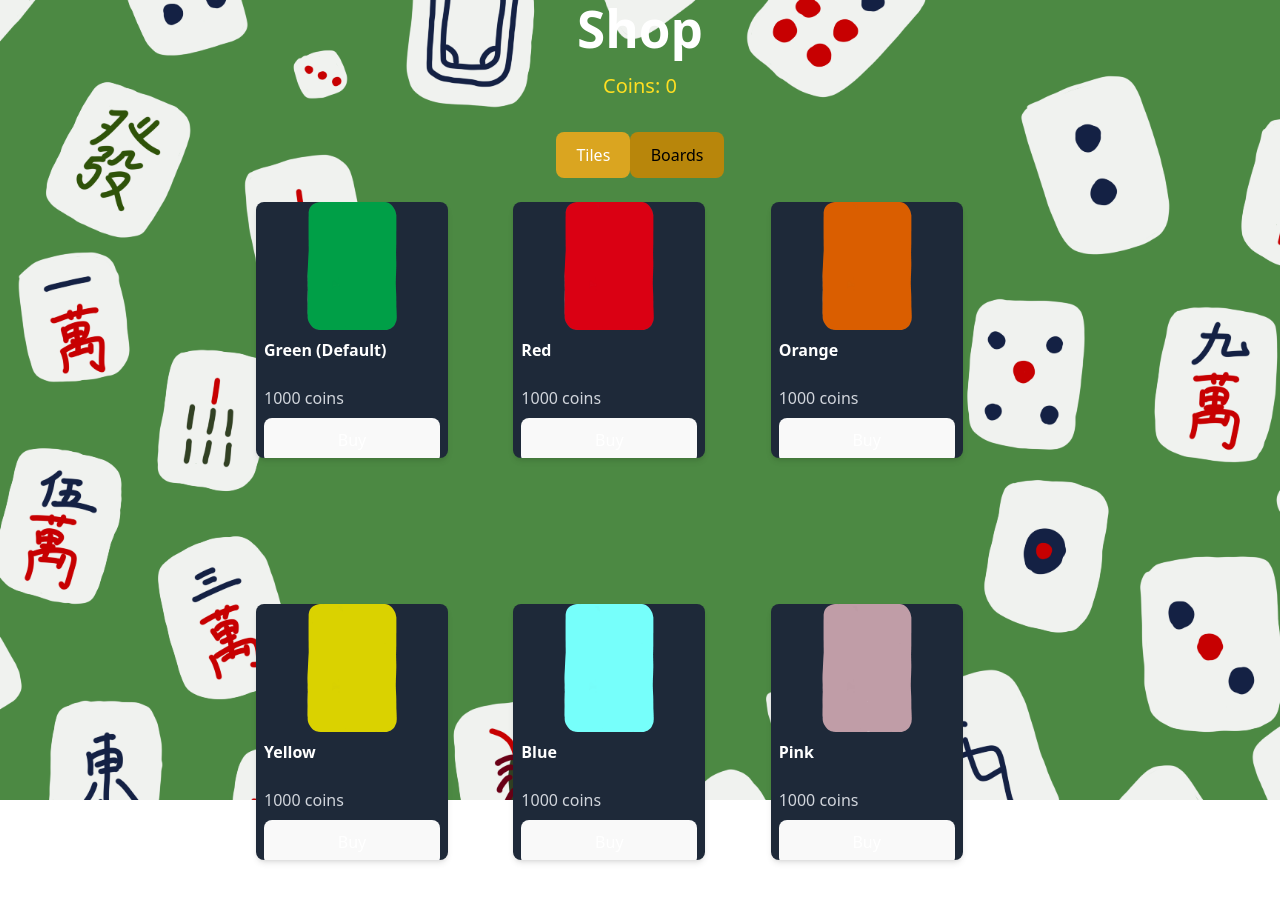
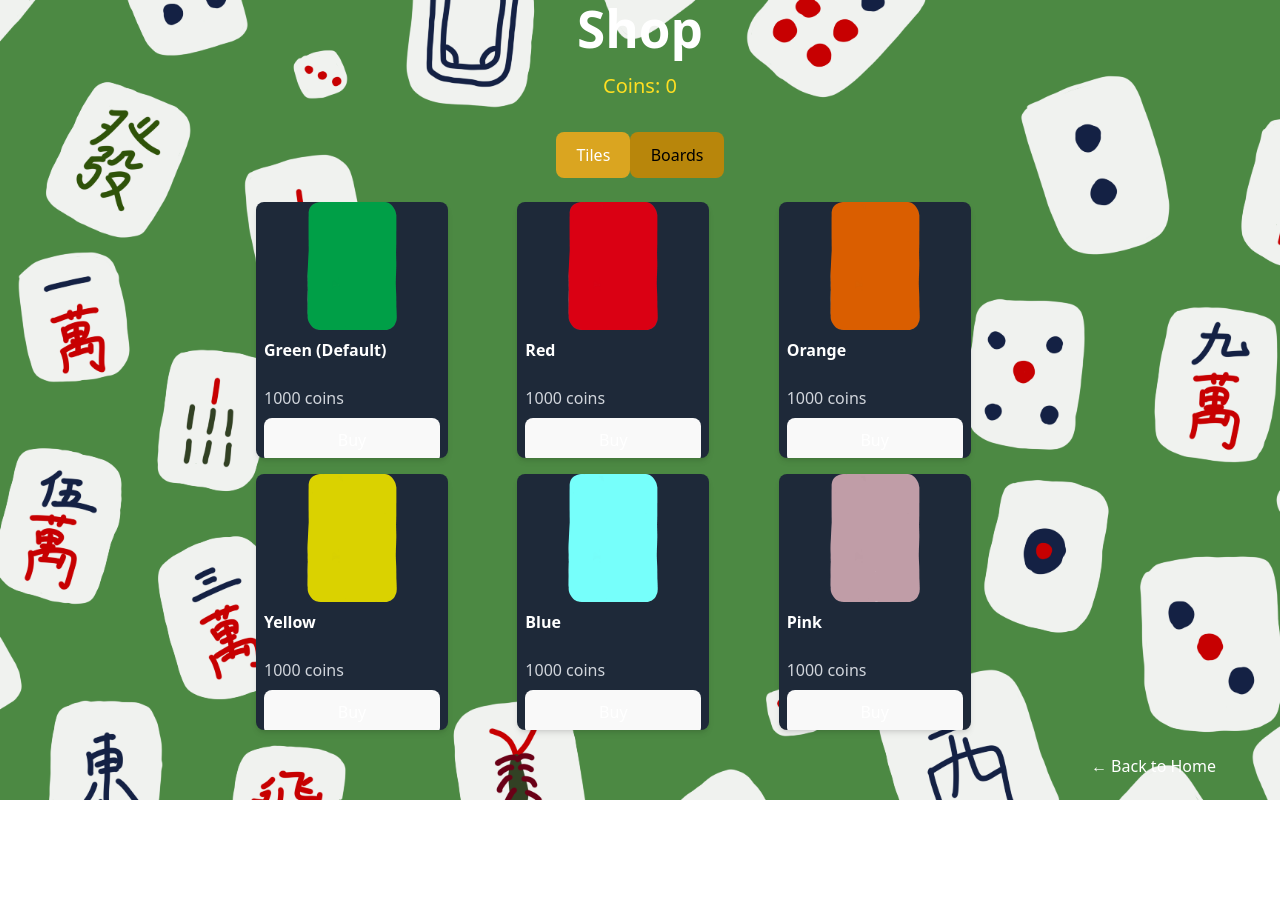
Before and after one commit to noellethen/mahjong.io, a React (Vite) app in the folder frontend/: page /shop in a window 1280 px wide. Shown: the top 902 px of the page. After the commit the page ends 800 px from the top, so only its background shows below. Built offline with nearby package versions, Linux system fonts and the light colour scheme; no server answers.

Commit message:
card changes

```diff
--- a/frontend/src/components/Shop.tsx
+++ b/frontend/src/components/Shop.tsx
@@ -113,7 +113,7 @@ const ShopItem: React.FC<ShopItemProps> = ({ item, onBuySuccess, owned }) => {
               : loading
               ? 'bg-gray-500 cursor-not-allowed'
               : 'bg-blue-600 hover:bg-blue-700'
-          } text-white font-medium py-1 px-3 rounded`}
+          } text-white font-medium py-2 px-3 rounded`}
           onClick={handleBuy}
           disabled={loading || owned}
         >
@@ -211,12 +211,12 @@ const Shop: React.FC = () => {
         </button>
       </div>
 
-      <div className="min-h-screen max-w-3xl w-full mx-auto
+      <div className="max-w-3xl w-full mx-auto
         grid
         grid-cols-1
         sm:grid-cols-2
         md:grid-cols-3
-        gap-1">
+        gap-4">
         {filteredItems.map(item => (
           <ShopItem
             key={item.id}
```
